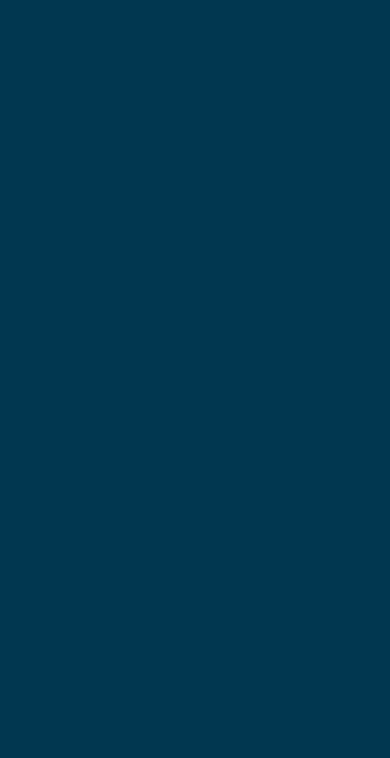
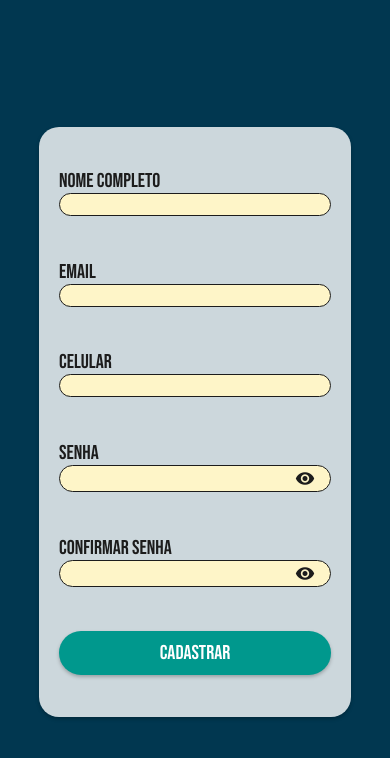
Before and after one commit to Larand26/GoalConnect, a React Native app: screen / in a window 390 px wide. Shown: the top 758 px of the page. Built offline with nearby package versions, Linux system fonts and the light colour scheme.

Commit message:
stle: ajusta input sem ícone

```diff
--- a/App.tsx
+++ b/App.tsx
@@ -12,7 +12,7 @@ import HomeScreen from "./src/screens/home/HomeScreen";
 SplashScreen.preventAutoHideAsync();
 
 export default function App() {
-  const [screen, setScreen] = useState("home");
+  const [screen, setScreen] = useState("register");
 
   const [loaded, error] = useFonts({
     "Inter-Regular": require("./assets/fonts/Inter/Inter_18pt-Regular.ttf"),
--- a/src/components/InputText.tsx
+++ b/src/components/InputText.tsx
@@ -16,7 +16,7 @@ export default function InputText(props: {
           placeholder={props.placeholder}
           value={props.value}
           onChangeText={props.onChangeText}
-          style={styles.input}
+          style={props.icon ? { width: "90%" } : { width: "100%" }}
         />
         {props.icon && (
           <MaterialCommunityIcons name={props.icon} size={20} color="#1c1c1c" />
@@ -47,7 +47,4 @@ const styles = StyleSheet.create({
     borderColor: "#1c1c1c",
     justifyContent: "space-between",
   },
-  input: {
-    width: "90%",
-  },
 });
--- a/src/screens/register/RegisterScreen.tsx
+++ b/src/screens/register/RegisterScreen.tsx
@@ -1,4 +1,4 @@
-import { View, Text } from "react-native";
+import { View, KeyboardAvoidingView } from "react-native";
 import InputText from "../../components/InputText";
 import InputPassword from "../../components/InputPassword";
 import Button from "../../components/Button";
@@ -7,15 +7,15 @@ import { styles } from "./Register.styles";
 
 export default function RegisterScreen() {
   return (
-    <View style={styles.container}>
+    <KeyboardAvoidingView style={styles.container}>
       <View style={styles.form}>
-        <InputText label="Nome completo" icon="account" />
-        <InputText label="Email" icon="email" />
-        <InputText label="Celular" icon="cellphone-arrow-down-variant" />
+        <InputText label="Nome completo" />
+        <InputText label="Email" />
+        <InputText label="Celular" />
         <InputPassword label="Senha" />
         <InputPassword label="Confirmar Senha" />
         <Button text="Cadastrar" />
       </View>
-    </View>
+    </KeyboardAvoidingView>
   );
 }
```
